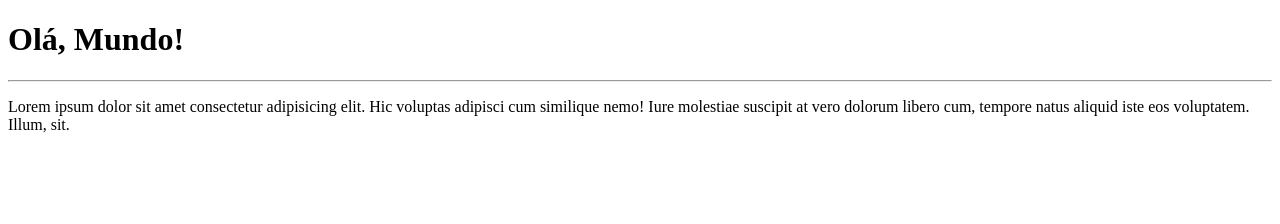
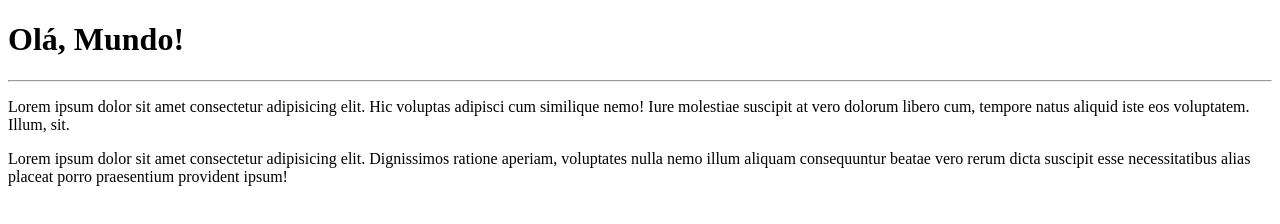
Before and after one commit to LucasSouzaBastos/Ola-Mundo, a plain HTML site: page site-exemplo/index.html in a window 1280 px wide. Drawn offline with Linux system fonts and the light colour scheme.

Commit message:
adicionei um paragrafo

```diff
--- a/site-exemplo/index.html
+++ b/site-exemplo/index.html
@@ -10,5 +10,6 @@
     <h1>Olá, Mundo!</h1>
     <hr>
     <p>Lorem ipsum dolor sit amet consectetur adipisicing elit. Hic voluptas adipisci cum similique nemo! Iure molestiae suscipit at vero dolorum libero cum, tempore natus aliquid iste eos voluptatem. Illum, sit.</p>
+    <p>Lorem ipsum dolor sit amet consectetur adipisicing elit. Dignissimos ratione aperiam, voluptates nulla nemo illum aliquam consequuntur beatae vero rerum dicta suscipit esse necessitatibus alias placeat porro praesentium provident ipsum!</p>
 </body>
 </html>
```
